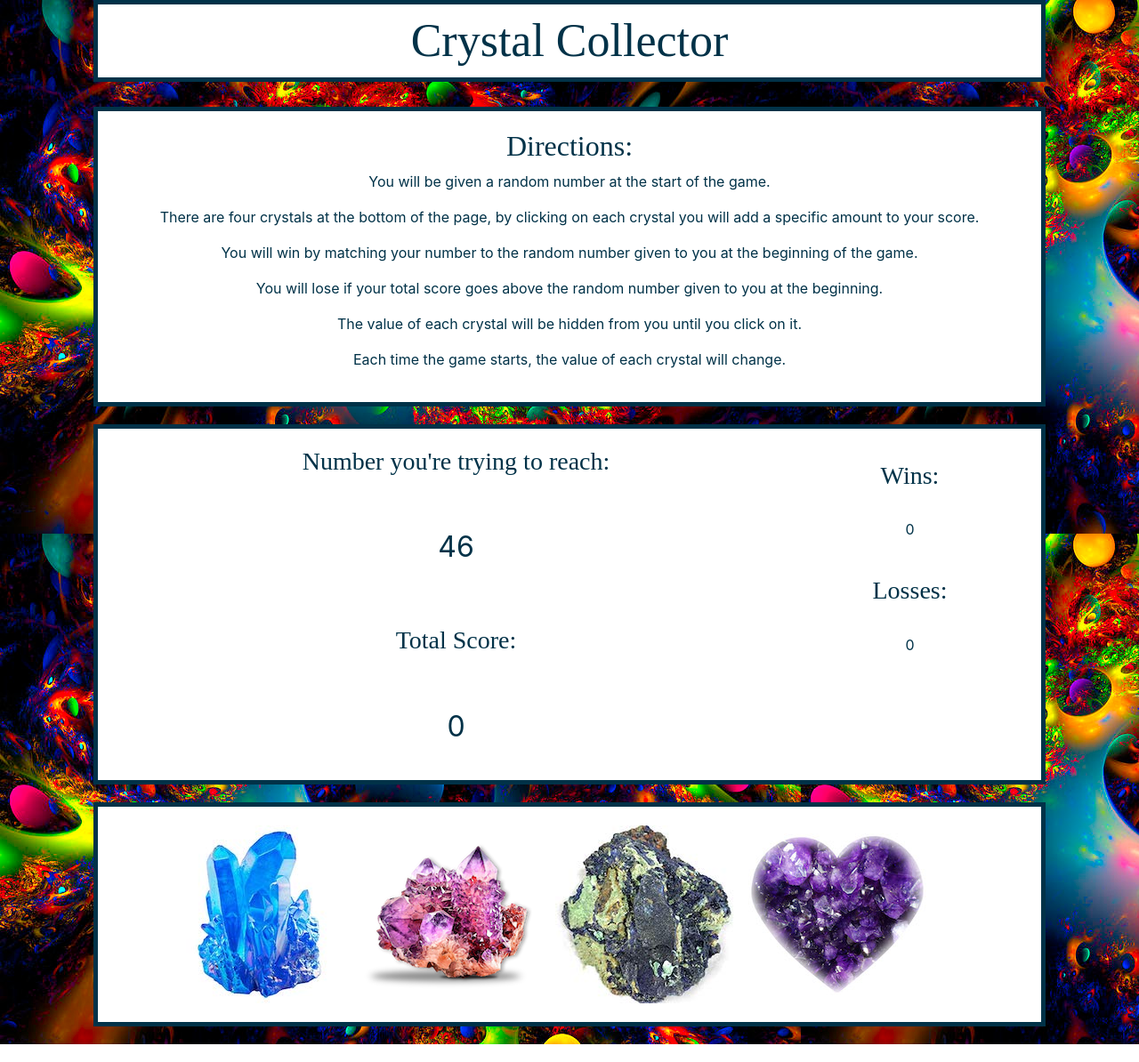
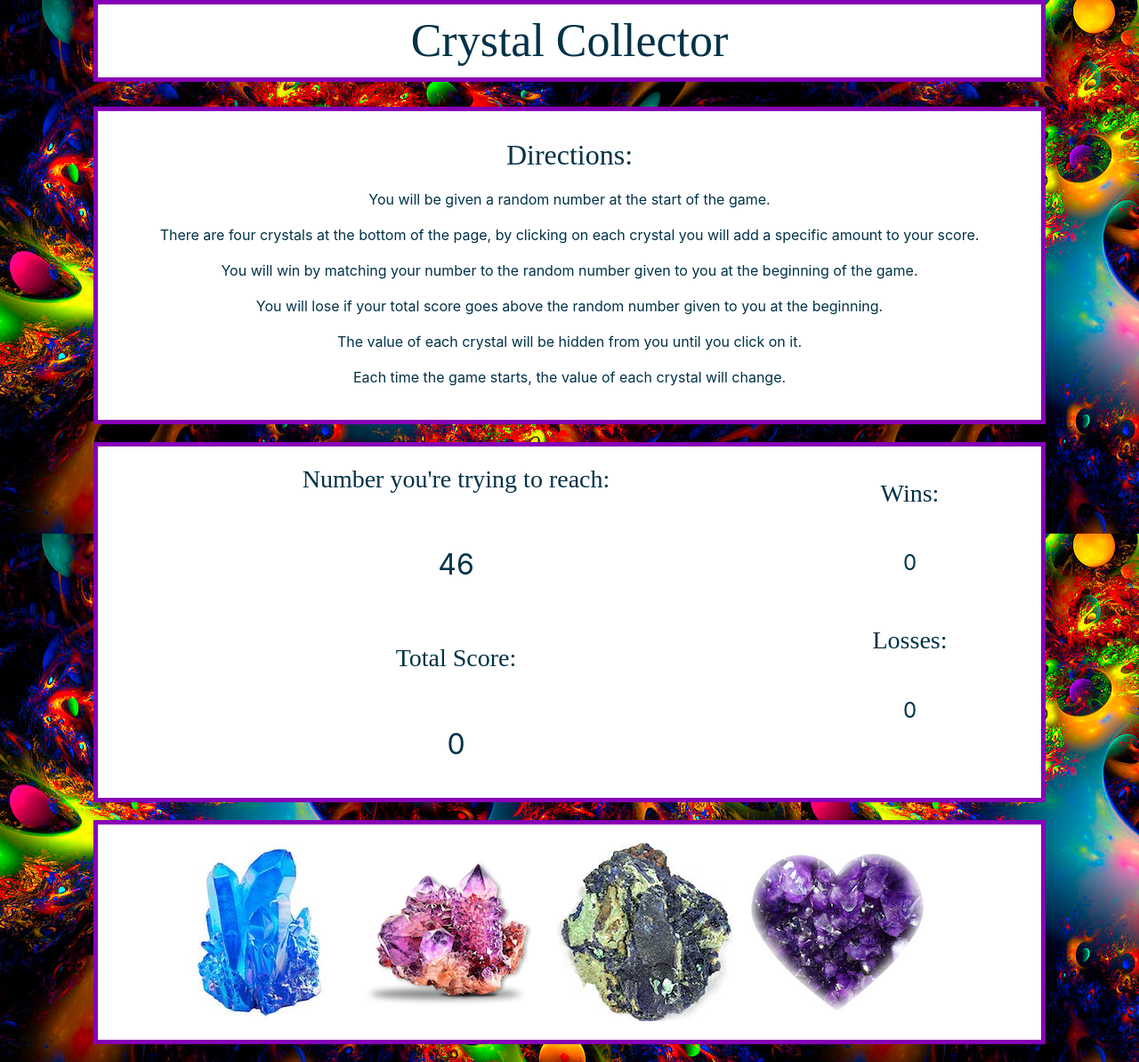
Before and after one commit to amandadovel/Crystal-Collector, a plain HTML site: page index.html in a window 1280 px wide. Shown: the whole page at 89% size. Drawn offline with nearby package versions, Linux system fonts and the light colour scheme; a web font is replaced by a local one.

Commit message:
finished project

```diff
--- a/assets/css/style.css
+++ b/assets/css/style.css
@@ -8,7 +8,7 @@ h1 {
     font-size: 52px;
     color: #013248;
     border-style: solid;
-    border-color: #013248;
+    border-color: #8700b7;
     background-color: white;
     border-width: 5px;
     width: 1070px;
@@ -21,6 +21,7 @@ h2 {
     font-family: 'ZCOOL XiaoWei', serif;
     color: #013248;
     text-align: center;
+    padding: 10px;
 }
 
 h3 {
@@ -36,6 +37,15 @@ p {
 .col-1 {
     text-align: center;
     font-size: 32px;
+    border-style: solid;
+
+}
+
+.col-2 {
+    text-align: center;
+    font-size: 24px;
+    border-style: solid;
+
 }
 
 
@@ -44,7 +54,7 @@ p {
     padding: 20px;
     border-style: solid;
     border-width: 5px;
-    border-color: #013248;
+    border-color: #8700b7;
     background-color: white;
     text-align: center;
 }
@@ -54,7 +64,7 @@ p {
         padding: 20px;
         border-style: solid;
         border-width: 5px;
-        border-color: #013248;
+        border-color: #8700b7;
         background-color: white;
         text-align: center;
 
@@ -65,7 +75,7 @@ p {
     padding: 20px;
     border-style: solid;
     border-width: 5px;
-    border-color: #013248;
+    border-color: #8700b7;
     background-color: white;
     padding-left: 60px;
 
```
